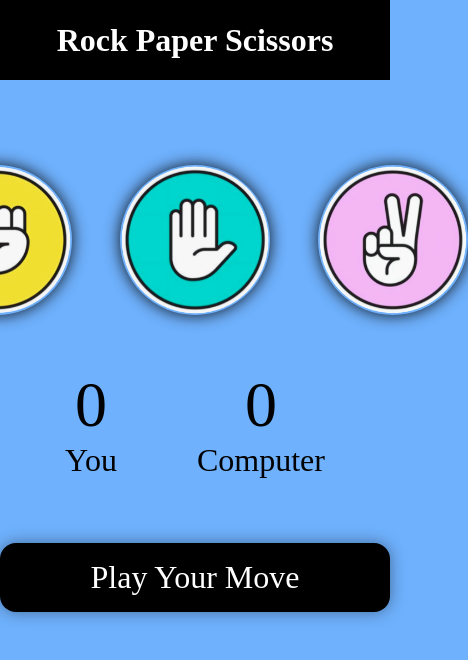
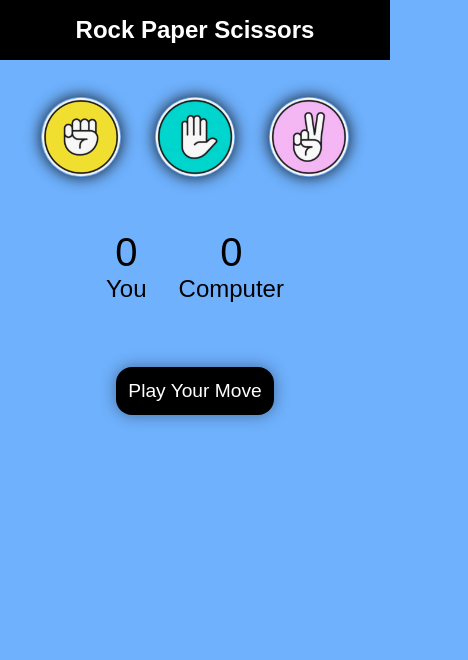
Before and after one commit to BharathPadavu/rock-paper-scissors, a plain HTML site: page index.html in a window 390 px wide. Shown: the whole page, 468 px wide, since content can reach past the window. Drawn offline with Linux system fonts and the light colour scheme.

Commit message:
Update style.css

```diff
--- a/style.css
+++ b/style.css
@@ -6,6 +6,7 @@
 
 body {
     background-color: #6fb1fd;
+    font-family: Arial, sans-serif;
 }
 
 h1 {
@@ -13,6 +14,7 @@ h1 {
     color: white;
     height: 5rem;
     line-height: 5rem;
+    font-size: 2rem;
 }
 
 .choice {
@@ -22,11 +24,13 @@ h1 {
     display: flex;
     justify-content: center;
     align-items: center;
+    transition: transform 0.2s ease-in-out;
 }
 
 .choice:hover {
     cursor: pointer;
     background-color: #081b31;
+    transform: scale(1.05);
 }
 
 img {
@@ -43,6 +47,7 @@ img {
     align-items: center;
     gap: 3rem;
     margin-top: 5rem;
+    flex-wrap: wrap;
 }
 
 .score-board {
@@ -52,6 +57,7 @@ img {
     align-items: center;
     gap: 5rem;
     font-size: 2rem;
+    flex-wrap: wrap;
 }
 
 #user-score,
@@ -64,6 +70,7 @@ img {
     display: flex;
     justify-content: center;
     align-items: center;
+    padding: 0 1rem;
 }
 
 #msg {
@@ -72,6 +79,66 @@ img {
     font-size: 2rem;
     padding: 1rem;
     border-radius: 1rem;
-    width: 30rem;
+    max-width: 90%;
     box-shadow: 0 0 1rem rgba(0, 0, 0, 0.4);
 }
+
+@media (max-width: 768px) {
+    h1 {
+        font-size: 1.5rem;
+        height: auto;
+        line-height: normal;
+        padding: 1rem;
+    }
+
+    .choice {
+        height: 120px;
+        width: 120px;
+    }
+
+    img {
+        height: 110px;
+        width: 110px;
+    }
+
+    .choices {
+        gap: 2rem;
+        margin-top: 2rem;
+    }
+
+    #msg {
+        font-size: 1.5rem;
+    }
+}
+
+@media (max-width: 480px) {
+    .choice {
+        height: 90px;
+        width: 90px;
+    }
+
+    img {
+        height: 80px;
+        width: 80px;
+    }
+
+    .choices {
+        gap: 1.5rem;
+        margin-top: 2rem;
+    }
+
+    .score-board {
+        gap: 2rem;
+        font-size: 1.5rem;
+    }
+
+    #user-score,
+    #comp-score {
+        font-size: 2.5rem;
+    }
+
+    #msg {
+        font-size: 1.2rem;
+        padding: 0.8rem;
+    }
+}
```
